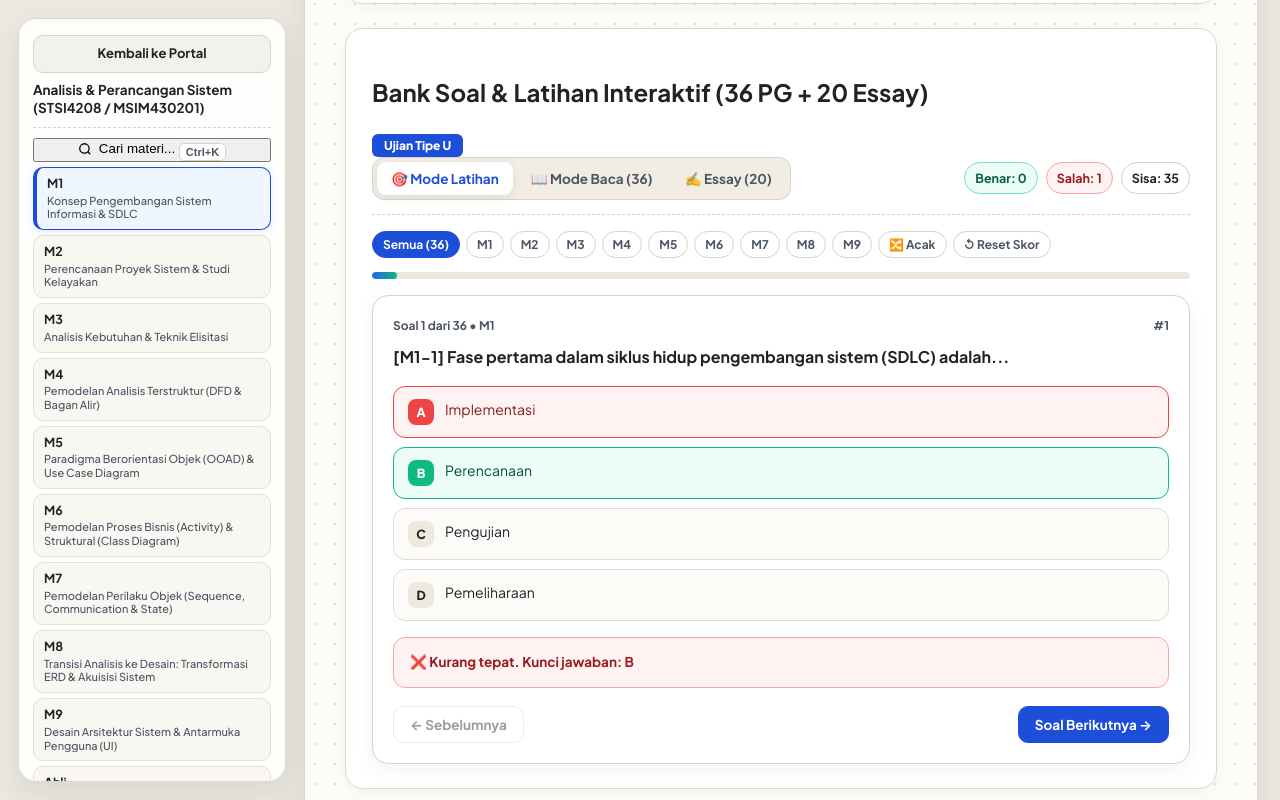
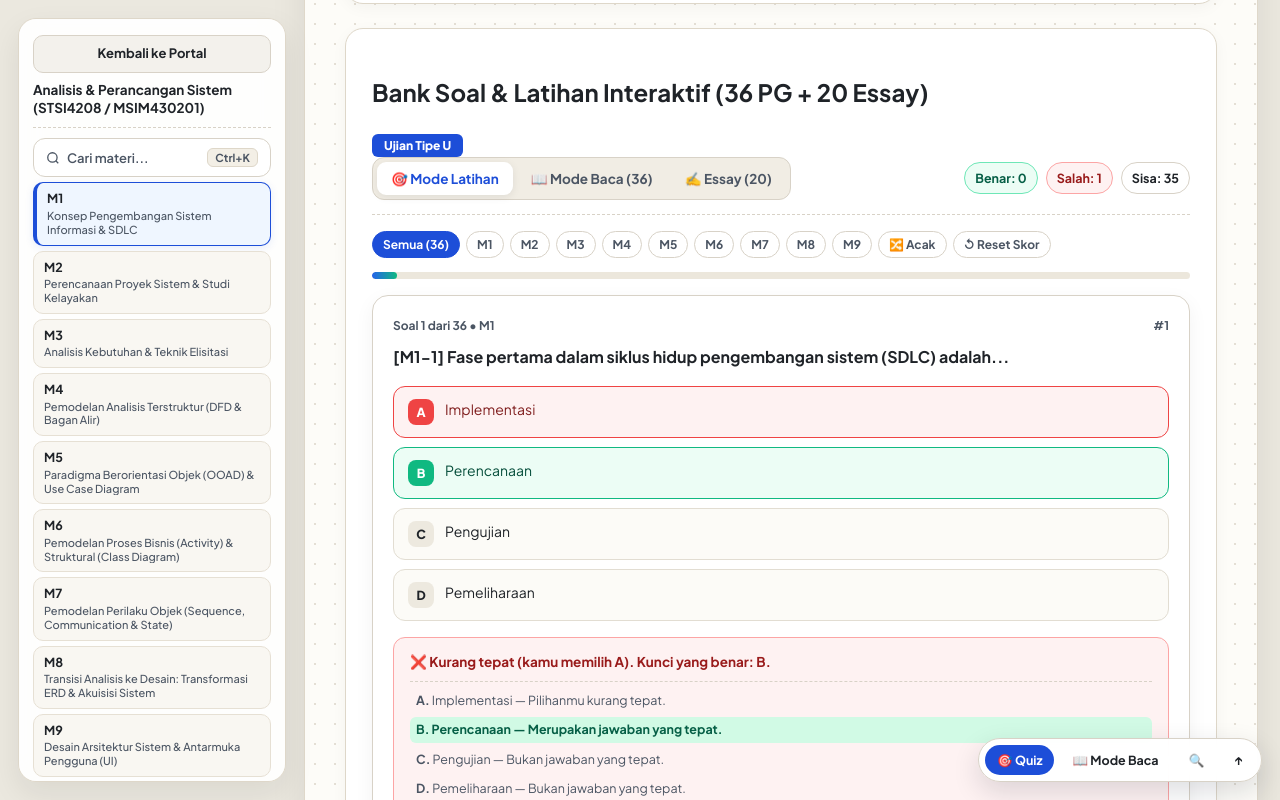
Before and after one commit to azarafath/belajar-ut-sistem-informasi, an Astro site: page /smt2/analisis-perancangan-sistem in a window 1280 px wide. Both pictures are taken after a click on the button "A Implementasi". Shown: the part 11207-12007 px from the top of the page. Built offline with nearby package versions, Linux system fonts and the light colour scheme; Astro itself is replaced by a stand-in of ours.

Commit message:
feat: fix search button styling, add floating quiz dock & per-option explanations

```diff
--- a/public/sw.js
+++ b/public/sw.js
@@ -1,4 +1,4 @@
-const CACHE_NAME = 'belajar-ut-v8';
+const CACHE_NAME = 'belajar-ut-v9';
 const CORE_ASSETS = [
   '/',
   '/index.html',
--- a/src/components/CourseSidebar.astro
+++ b/src/components/CourseSidebar.astro
@@ -64,8 +64,23 @@ const { shortLabel, navItems, pgCount, essayCount } = Astro.props;
 
 <button type="button" class="mobile-nav-toggle" id="mobile-nav-toggle" aria-label="Buka Menu Modul">
   <svg width="16" height="16" viewBox="0 0 24 24" fill="none" stroke="currentColor" stroke-width="2.2"><line x1="3" y1="6" x2="21" y2="6"/><line x1="3" y1="12" x2="21" y2="12"/><line x1="3" y1="18" x2="21" y2="18"/></svg>
-  <span>Menu Modul</span>
+  <span>Modul</span>
 </button>
+
+<nav class="floating-dock" aria-label="Menu Cepat">
+  <button type="button" class="dock-btn is-accent" data-jump-quiz="practice" title="Langsung ke Mode Latihan Quiz">
+    <span>🎯 Quiz</span>
+  </button>
+  <button type="button" class="dock-btn" data-jump-quiz="read" title="Lihat Semua Soal (Mode Baca)">
+    <span>📖 <span class="dock-hide-sm">Mode </span>Baca</span>
+  </button>
+  <button type="button" class="dock-btn" data-open-search title="Cari Materi (Ctrl+K)">
+    <span>🔍</span>
+  </button>
+  <button type="button" class="dock-btn" onclick="window.scrollTo({top:0,behavior:'smooth'})" title="Kembali ke Atas">
+    <span>↑</span>
+  </button>
+</nav>
 
 <script>
   document.addEventListener('astro:page-load', () => {
@@ -79,6 +94,14 @@ const { shortLabel, navItems, pgCount, essayCount } = Astro.props;
     backdrop?.addEventListener('click', closeDrawer);
     document.querySelectorAll('.topbar-nav a.nav-pill').forEach((a) => {
       a.addEventListener('click', closeDrawer);
+    });
+
+    document.querySelectorAll<HTMLElement>('[data-jump-quiz]').forEach((btn) => {
+      btn.addEventListener('click', () => {
+        const mode = btn.dataset.jumpQuiz || 'practice';
+        window.dispatchEvent(new CustomEvent('belajarut:quiz-mode', { detail: { mode } }));
+        document.getElementById('quiz-pg')?.scrollIntoView({ behavior: 'smooth', block: 'start' });
+      });
     });
 
     // Scroll-spy
--- a/src/components/QuizInteractive.tsx
+++ b/src/components/QuizInteractive.tsx
@@ -48,6 +48,12 @@ export default function QuizInteractive({
         if (parsed && typeof parsed === 'object') setAnswers(parsed);
       }
     } catch {}
+    const onSwitchMode = (e: Event) => {
+      const detail = (e as CustomEvent<{ mode?: 'practice' | 'read' | 'essay' }>).detail;
+      if (detail?.mode) setMode(detail.mode);
+    };
+    window.addEventListener('belajarut:quiz-mode', onSwitchMode);
+    return () => window.removeEventListener('belajarut:quiz-mode', onSwitchMode);
   }, [storageKey]);
 
   useEffect(() => {
@@ -265,12 +271,33 @@ export default function QuizInteractive({
               <div class={`quiz-feedback ${isCorrect ? 'is-ok' : 'is-err'}`}>
                 <strong>
                   {isCorrect
-                    ? '✅ Tepat sekali!'
-                    : `❌ Kurang tepat. Kunci jawaban: ${currentQ.answerLetter}`}
+                    ? `✅ Benar! Jawaban tepat adalah ${currentQ.answerLetter}.`
+                    : `❌ Kurang tepat (kamu memilih ${chosenLetter}). Kunci yang benar: ${currentQ.answerLetter}.`}
                 </strong>
                 {currentQ.explanation && (
-                  <p style={{ margin: '6px 0 0' }}>{currentQ.explanation}</p>
+                  <p style={{ margin: '6px 0 8px' }}>
+                    <strong>Pembahasan:</strong> {currentQ.explanation}
+                  </p>
                 )}
+                <ul class="explain-list" style={{ marginTop: '8px' }}>
+                  {currentQ.options.map((opt, idx) => {
+                    const letter = opt.letter || String.fromCharCode(65 + idx);
+                    const ok = letter.toUpperCase() === currentQ.answerLetter.toUpperCase();
+                    const wasPicked = letter.toUpperCase() === chosenLetter.toUpperCase();
+                    return (
+                      <li key={letter} class={ok ? 'is-right' : 'is-wrong'}>
+                        <strong>{letter}.</strong> {opt.text} —{' '}
+                        {ok
+                          ? currentQ.explanation
+                            ? `Benar (${currentQ.explanation})`
+                            : 'Merupakan jawaban yang tepat.'
+                          : wasPicked
+                            ? 'Pilihanmu kurang tepat.'
+                            : 'Bukan jawaban yang tepat.'}
+                      </li>
+                    );
+                  })}
+                </ul>
               </div>
             )}
 
--- a/src/styles/astro-enhancements.css
+++ b/src/styles/astro-enhancements.css
@@ -26,25 +26,143 @@
   to { opacity: 0; }
 }
 
+/* Search Trigger Buttons (Sidebar & Portal) */
+.sidebar-search-btn,
+.portal-search-btn {
+  display: flex;
+  align-items: center;
+  justify-content: space-between;
+  gap: 10px;
+  width: 100%;
+  padding: 9px 12px;
+  border-radius: 12px;
+  border: 1.5px solid #d8d2c7;
+  background: #ffffff;
+  color: var(--muted);
+  font-family: inherit;
+  font-size: 13px;
+  font-weight: 600;
+  cursor: pointer;
+  transition: border-color 0.15s ease, box-shadow 0.15s ease, transform 0.12s ease;
+}
+
+.portal-search-btn {
+  width: auto;
+  min-width: 240px;
+  padding: 8px 13px;
+  background: #fcfaf4;
+}
+
+.sidebar-search-btn:hover,
+.portal-search-btn:hover {
+  border-color: #93c5fd;
+  color: var(--ink);
+  box-shadow: 0 4px 12px rgba(37, 99, 235, 0.1);
+}
+
+.search-trigger-left {
+  display: inline-flex;
+  align-items: center;
+  gap: 7px;
+  overflow: hidden;
+  text-overflow: ellipsis;
+  white-space: nowrap;
+}
+
+.search-kbd {
+  flex-shrink: 0;
+  font-size: 11px;
+  font-weight: 700;
+  padding: 2px 7px;
+  border-radius: 6px;
+  background: #f3efe6;
+  border: 1px solid #ded7c9;
+  color: var(--muted);
+}
+
+/* Floating Quick-Action Dock */
+.floating-dock {
+  position: fixed;
+  right: 18px;
+  bottom: 18px;
+  z-index: 95;
+  display: inline-flex;
+  align-items: center;
+  gap: 6px;
+  padding: 6px;
+  border-radius: 999px;
+  border: 1.5px solid #d8d2c7;
+  background: rgba(255, 255, 255, 0.94);
+  backdrop-filter: blur(12px);
+  box-shadow: 0 10px 28px rgba(15, 23, 42, 0.14);
+}
+
+.dock-btn {
+  display: inline-flex;
+  align-items: center;
+  gap: 5px;
+  border: none;
+  background: transparent;
+  color: var(--ink);
+  font-family: inherit;
+  font-size: 12.5px;
+  font-weight: 700;
+  padding: 7px 12px;
+  border-radius: 999px;
+  cursor: pointer;
+  transition: background-color 0.14s ease, color 0.14s ease, transform 0.12s ease;
+}
+
+.dock-btn:hover {
+  background: #f1ede4;
+  transform: translateY(-1px);
+}
+
+.dock-btn.is-accent {
+  background: var(--primary);
+  color: #ffffff;
+}
+
+.dock-btn.is-accent:hover {
+  background: #1e40af;
+  color: #ffffff;
+}
+
 /* Zero-flicker mobile drawer button */
 .mobile-nav-toggle {
   display: none;
   position: fixed;
-  right: 16px;
+  left: 14px;
   bottom: 18px;
   z-index: 95;
   align-items: center;
-  gap: 8px;
-  padding: 11px 16px;
+  gap: 7px;
+  padding: 10px 15px;
   border-radius: 999px;
   border: 1.5px solid #cbd5e1;
   background: rgba(255, 255, 255, 0.96);
   backdrop-filter: blur(10px);
   color: var(--ink);
   font-weight: 700;
-  font-size: 13.5px;
+  font-size: 13px;
   box-shadow: 0 10px 26px rgba(15, 23, 42, 0.16);
   cursor: pointer;
+}
+
+@media (max-width: 1023px) {
+  .floating-dock {
+    right: 12px;
+    bottom: 18px;
+    padding: 5px;
+    gap: 4px;
+  }
+  .dock-btn {
+    padding: 7px 10px;
+    font-size: 12px;
+  }
+  .dock-hide-sm {
+    display: none;
+  }
 }
 
 @media (max-width: 1023px) {
```
Also changed, not shown: 1 other file.
